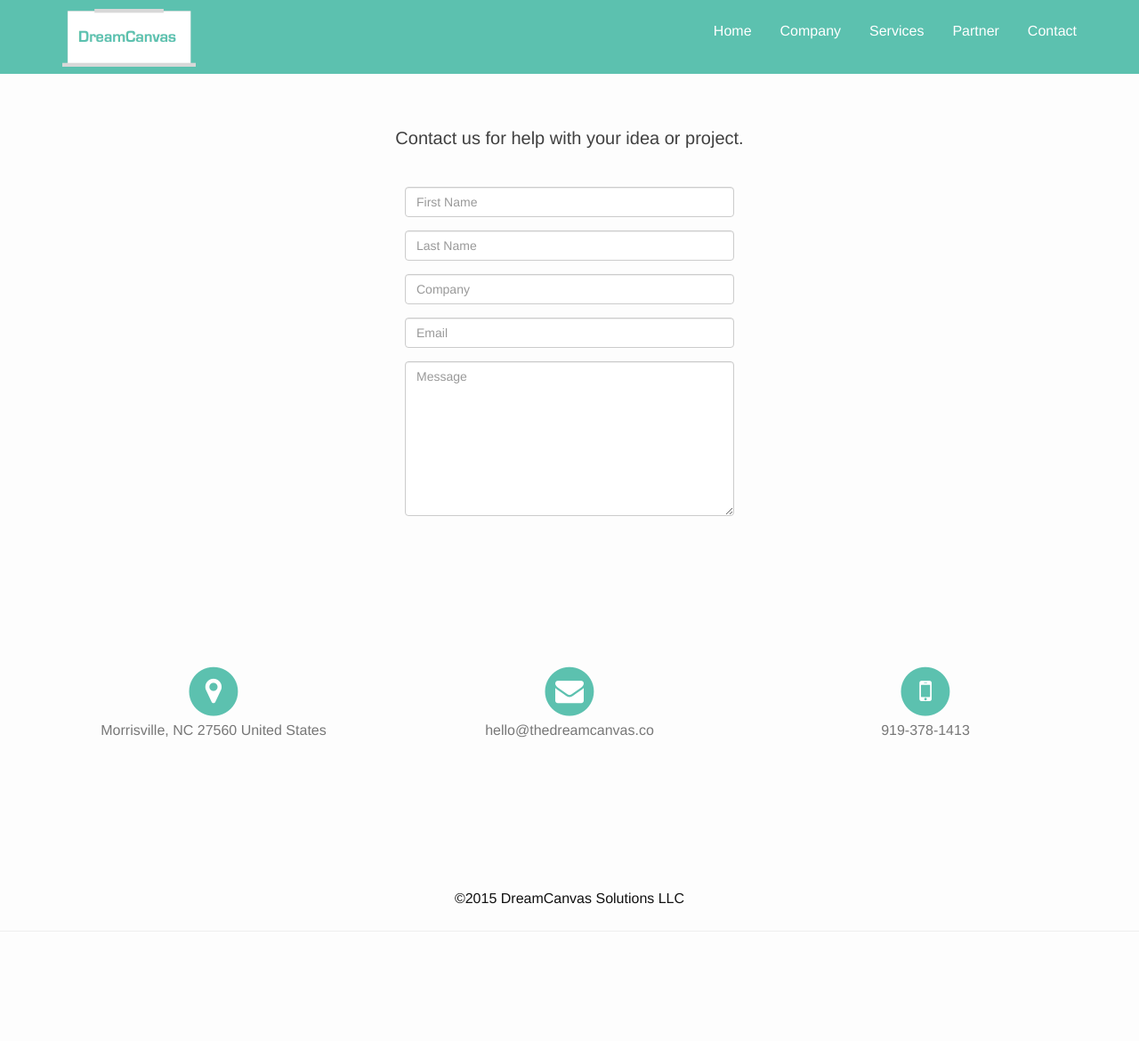
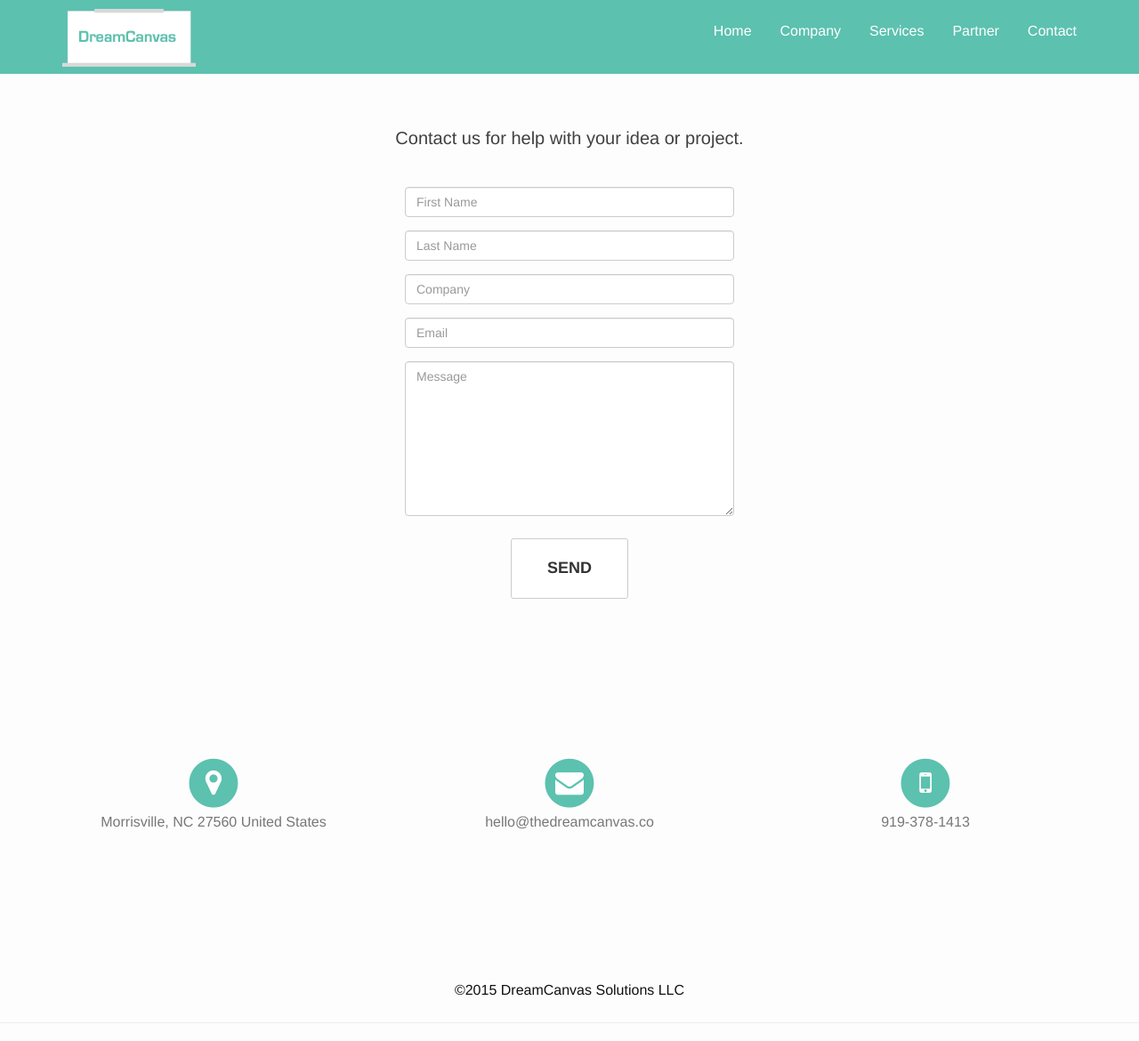
Before and after one commit to sharden/thedreamcanvas, a Jekyll site: the page built from contact.html, in a window 1280 px wide and 1170 px high. Shown: the whole window at 89% size. Built offline with Jekyll 4.4.1, drawn with Linux system fonts in a browser that asks for light colours.

Commit message:
added extracted button to contact page
enlarged button and centered

```diff
--- a/contact.html
+++ b/contact.html
@@ -14,6 +14,9 @@
         <div class="row">
         	<div class="col-md-4 col-md-offset-4">
         		{% include contact-form.html %}
+        		<div class="form-group text-center">
+		            <input type="submit" class="btn btn-default btn-xl"value="SEND">
+	            </div>
             </div>
 
 
```
